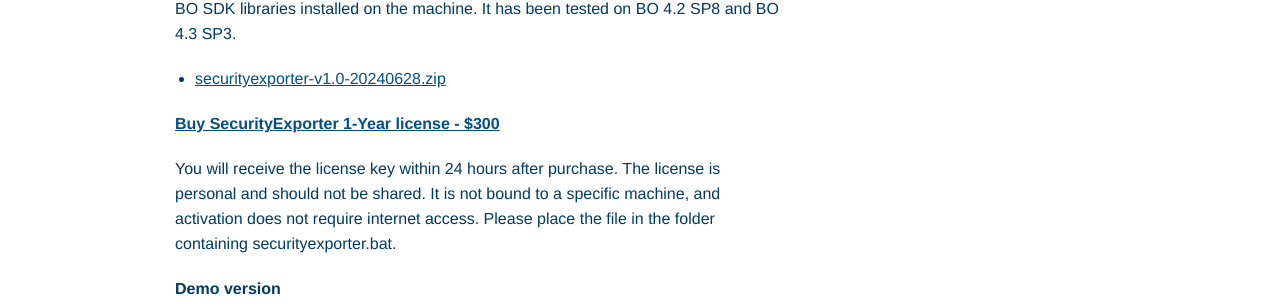
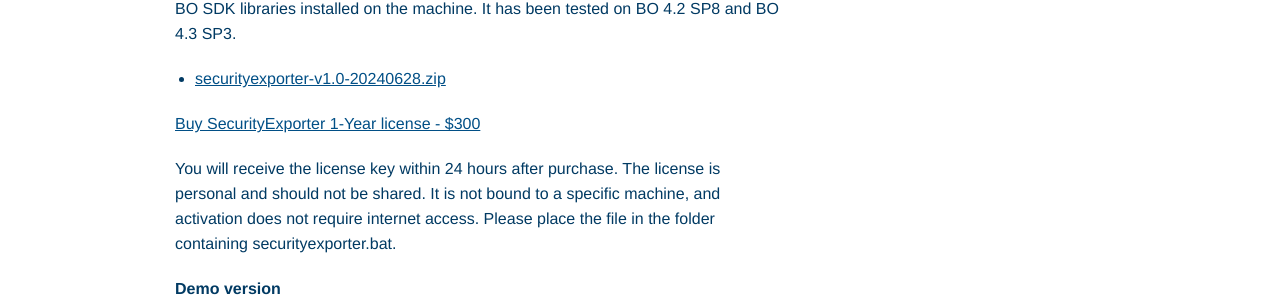
Before and after one commit to biclever/biclever.github.io, a Jekyll site: the page built from _products/security-exporter.md, in a window 1280 px wide. Shown: the part 3616-3923 px from the top of the page. Built offline with Jekyll 4.4.1, drawn with Linux system fonts in a browser that asks for light colours.

Commit message:
test button

```diff
--- /dev/null
+++ b/_includes/button.html
@@ -0,0 +1 @@
+<a href="{{ include.url }}" class="btn">{{ include.text }}</a>
--- a/_products/security-exporter.md
+++ b/_products/security-exporter.md
@@ -70,7 +70,7 @@
 
 - [securityexporter-v1.0-20240628.zip](https://drive.google.com/uc?export=download&id=18LSo7jIOgPLmPYLZLY5koyrBM5CG1VkE)
 
-[**Buy SecurityExporter 1-Year license - $300**](https://buy.stripe.com/14k5mE3co6dq0da8wy)
+{% include button.html url="https://buy.stripe.com/14k5mE3co6dq0da8wy" text="Buy SecurityExporter 1-Year license - $300" %}
 
 You will receive the license key within 24 hours after purchase. The license is personal and should not be shared. It is not bound to a specific machine, and activation does not require internet access. Please place the file in the folder containing securityexporter.bat.
 
```
